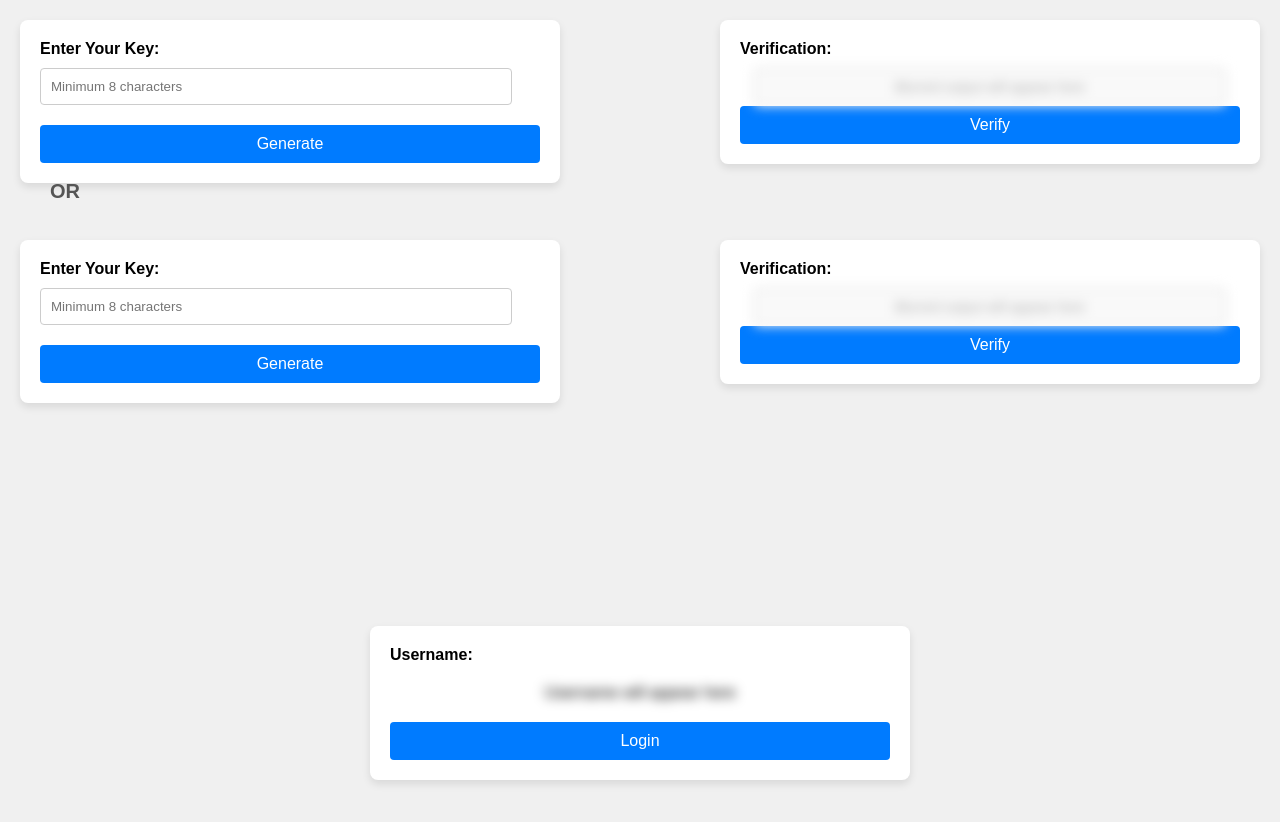
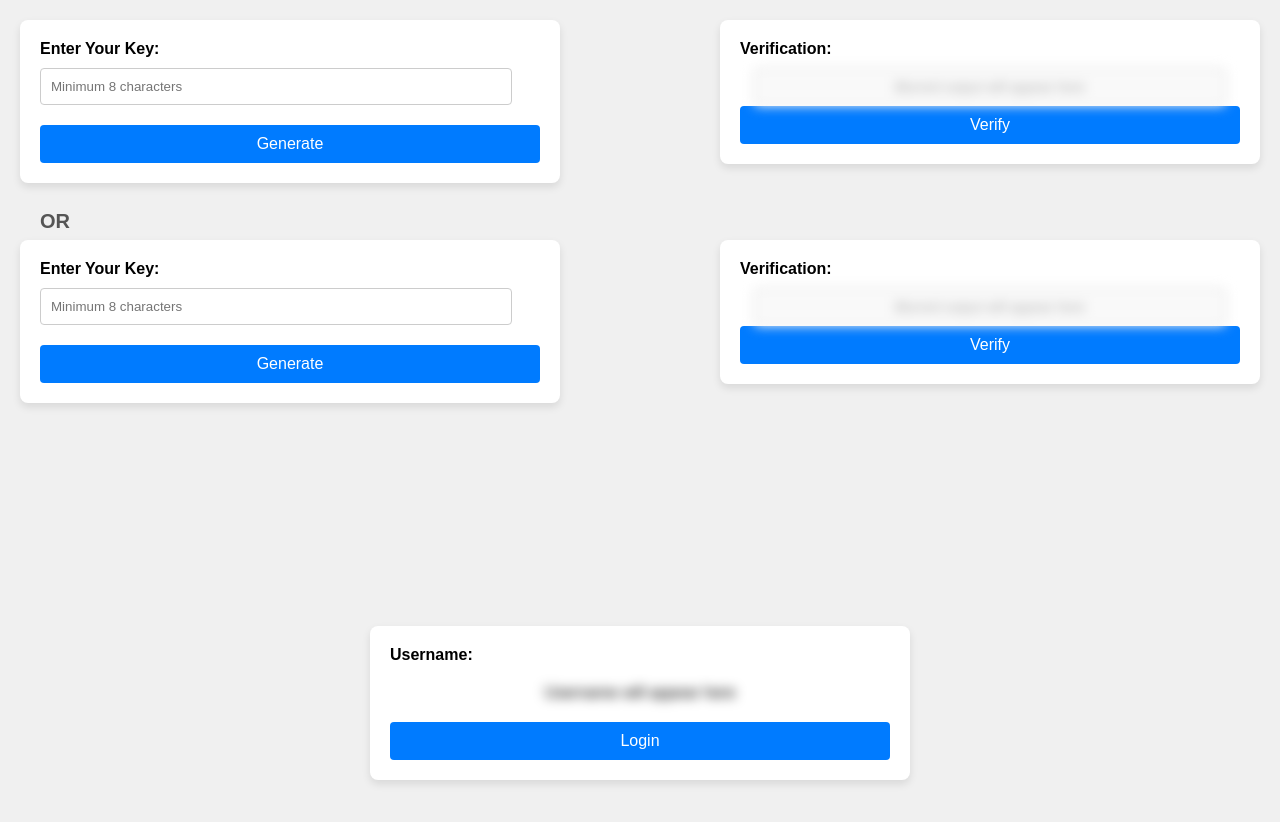
Before and after one commit to ArunCSEng/bit-dock, a plain HTML site: page index.html in a window 1280 px wide. Drawn offline with Linux system fonts and the light colour scheme.

Commit message:
Update index.html

```diff
--- a/index.html
+++ b/index.html
@@ -84,8 +84,8 @@
 
         .or-text {
             position: absolute;
-            top: 180px;
-            left: 50px;
+            top: 210px;
+            left: calc(20px + 1em);
             font-size: 20px;
             font-weight: bold;
             color: #555;
```
